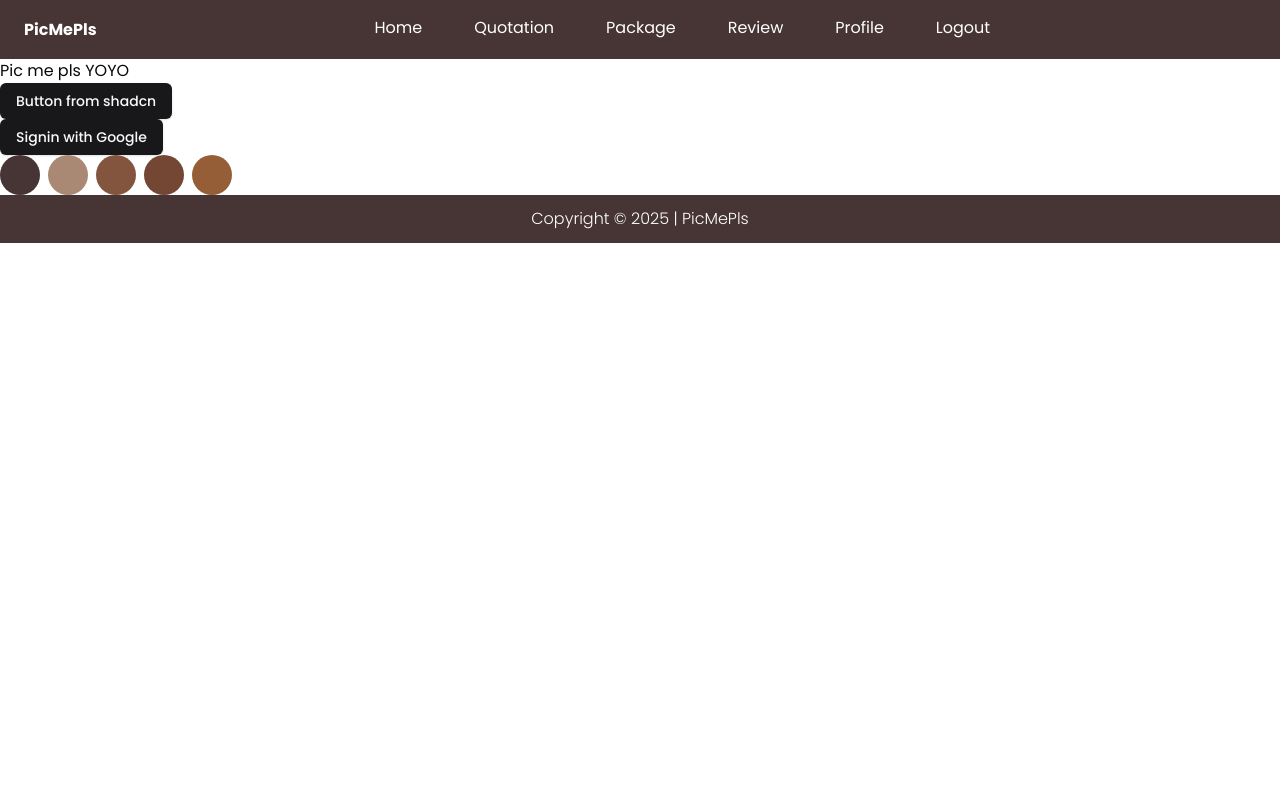
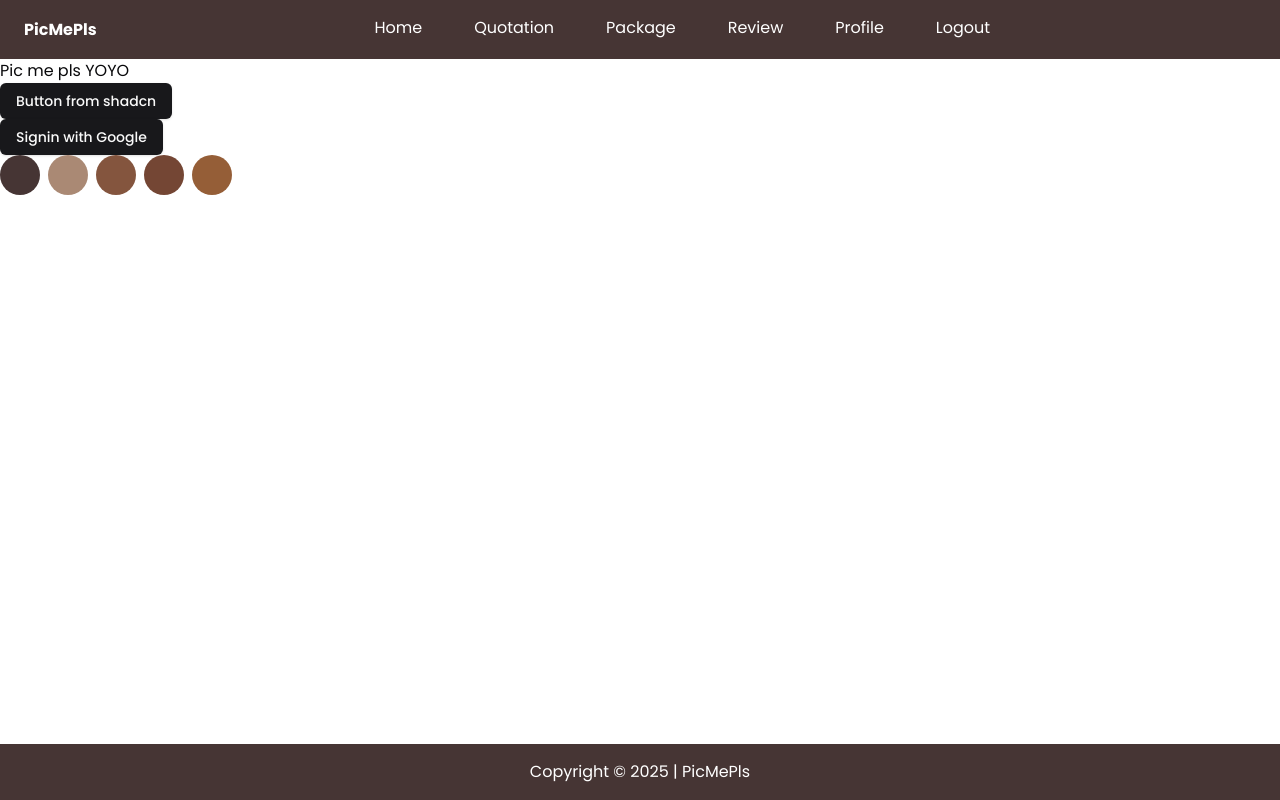
Before and after one commit to CP-RektMart/pic-me-pls-frontend, a Next.js app: page / in a window 1280 px wide. Built offline with nearby package versions, Linux system fonts and the light colour scheme; some icons are missing.

Commit message:
style: layout

```diff
--- a/src/app/layout.tsx
+++ b/src/app/layout.tsx
@@ -25,9 +25,11 @@ export default function RootLayout({
 }>) {
   return (
     <html lang='en'>
-      <body className={`${poppins.variable} w-full antialiased`}>
+      <body
+        className={`${poppins.variable} flex min-h-screen flex-col justify-between antialiased`}
+      >
         <Navbar />
-        <main>{children}</main>
+        <main className='flex-1'>{children}</main>
         <Footer />
       </body>
     </html>
--- a/src/app/not-found.tsx
+++ b/src/app/not-found.tsx
@@ -2,9 +2,9 @@ import Container from '@/components/container'
 
 export default function NotFound() {
   return (
-    <div className='h-[89.5vh] p-6 text-center'>
+    <div className='flex flex-1 items-center justify-center min-h-screen text-center'>
       <Container>
-        <div className='flex h-full flex-col items-center justify-center space-y-4'>
+      <div className='flex flex-col items-center justify-center space-y-4'>
         <h1 className='animate-bounce text-3xl font-semibold'>
         404
         <br />
--- a/src/components/container.tsx
+++ b/src/components/container.tsx
@@ -7,12 +7,7 @@ interface ContainerProps {
 
 export default function Container({ children, className }: ContainerProps) {
   return (
-    <div
-      className={cn(
-        className,
-        'mx-auto size-full max-w-7xl px-4 sm:px-6 lg:px-8'
-      )}
-    >
+    <div className={cn(className, 'mx-auto size-full max-w-7xl px-6 xl:px-0')}>
       {children}
     </div>
   )
--- a/src/components/footer/index.tsx
+++ b/src/components/footer/index.tsx
@@ -1,8 +1,8 @@
 export default function Footer() {
   return (
     <footer>
-      <div className='flex h-12 flex-row items-center justify-center bg-base-primary text-white'>
-        <div className='text-base font-light'>Copyright © 2025 | PicMePls</div>
+      <div className='flex flex-row shrink-0 items-center justify-center bg-base-primary p-4 text-white'>
+        <div className='text-base'>Copyright © 2025 | PicMePls</div>
       </div>
     </footer>
   )
--- a/src/components/navbar/index.tsx
+++ b/src/components/navbar/index.tsx
@@ -14,14 +14,14 @@ export default function Navbar() {
   }
 
   return (
-    <nav className='flex flex-row items-center justify-between bg-base-primary px-6 py-4 text-white'>
+    <nav className='sticky flex w-full flex-row items-center justify-between bg-base-primary px-6 py-4 text-white'>
       <div className='text-base font-bold'>PicMePls</div>
       <div className='hidden flex-row gap-6 lg:flex'>
         {/* navigation zone */}
         {navItems.slice(0, 5).map((item, index) => (
           <NavButton
             key={index}
-            icon={<Icon icon={item.icon} className='size-4' />}
+            icon={item.icon}
             title={item.title}
             link={item.url}
           />
@@ -30,7 +30,7 @@ export default function Navbar() {
         {navItems.slice(5, 6).map((item, index) => (
           <NavButton
             key={index}
-            icon={<Icon icon={item.icon} className='size-4' />}
+            icon={item.icon}
             title={item.title}
             link={item.url}
             handleOnClick={handleLogout}
--- a/src/components/navbar/nav-button.tsx
+++ b/src/components/navbar/nav-button.tsx
@@ -1,9 +1,10 @@
 import React, { MouseEventHandler } from 'react'
 
+import { Icon } from '@iconify/react'
 import Link from 'next/link'
 
 interface MenuProps {
-  icon: React.ReactNode
+  icon: string
   title: string
   link: string
   handleOnClick?: MouseEventHandler<HTMLButtonElement>
@@ -16,7 +17,9 @@ export function NavButton({ icon, title, link, handleOnClick }: MenuProps) {
       className='hover:underline hover:underline-offset-4'
     >
       <Link href={link} className='inline-flex items-center space-x-3'>
-        <span>{icon}</span>
+        <span>
+          <Icon icon={icon} className='size-4' />
+        </span>
         <span className='place-items-end'>{title}</span>
       </Link>
     </button>
--- a/src/components/sidebar/index.tsx
+++ b/src/components/sidebar/index.tsx
@@ -1,7 +1,6 @@
 'use client'
 
 import { Icon } from '@iconify/react'
-import { Menu } from 'lucide-react'
 
 import { SidebarButton } from '@/components/sidebar/sidebar-button'
 import { Button } from '@/components/ui/button'
@@ -24,7 +23,7 @@ export default function NavSidebar() {
       <Sheet>
         <SheetTrigger asChild>
           <Button variant='ghost' className='p-2'>
-            <Menu size={16} />
+            <Icon icon='lucide:menu' className='size-4' />
           </Button>
         </SheetTrigger>
         <SheetContent>
@@ -37,7 +36,7 @@ export default function NavSidebar() {
                   className='w-full place-items-start rounded-sm hover:bg-neutral-200'
                 >
                   <SidebarButton
-                    icon={<Icon icon={item.icon} className='sie-4' />}
+                    icon={item.icon}
                     title={item.title}
                     link={item.url}
                   />
--- a/src/components/sidebar/sidebar-button.tsx
+++ b/src/components/sidebar/sidebar-button.tsx
@@ -1,9 +1,10 @@
 import React, { MouseEventHandler } from 'react'
 
+import { Icon } from '@iconify/react'
 import Link from 'next/link'
 
 interface MenuProps {
-  icon: React.ReactNode
+  icon: string
   title: string
   link: string
   handleOnClick?: MouseEventHandler<HTMLButtonElement>
@@ -16,7 +17,9 @@ export function SidebarButton({ icon, title, link, handleOnClick }: MenuProps) {
         href={link}
         className='flex w-full cursor-pointer items-center justify-start space-x-3 p-2 text-primary'
       >
-        <span>{icon}</span>
+        <span>
+          <Icon icon={icon} className='size-4' />
+        </span>
         <span>{title}</span>
       </Link>
     </button>
```
Lines whose indentation alone changed are shown as unchanged.
